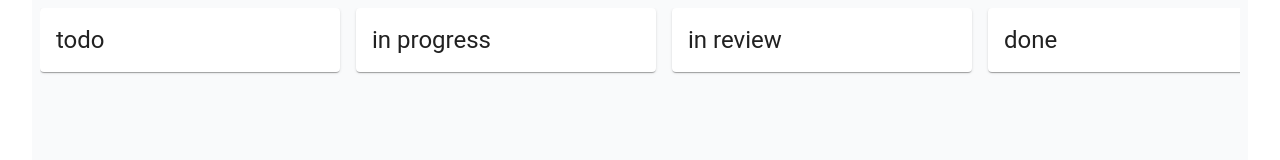
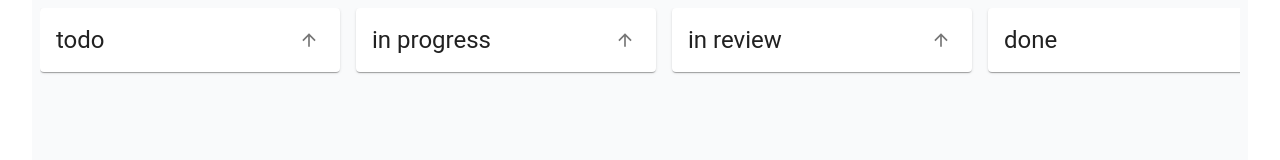
Before and after one commit to PPrasai/kanban-clone, a React (Vite) app: page / in a window 1280 px wide. Shown: the top 160 px of the page. Built offline with nearby package versions, Linux system fonts and the light colour scheme.

Commit message:
(feat) implement sorting

```diff
--- a/src/ui/components/TaskBoard.tsx
+++ b/src/ui/components/TaskBoard.tsx
@@ -14,6 +14,22 @@ const STATUSES: TaskStatus[] = [
 const TaskBoard = () => {
     const [modalOpen, setModalOpen] = useState(false);
     const [selectedTask, setSelectedTask] = useState<Task | null>(null);
+
+    const [sortOrders, setSortOrders] = useState<
+        Record<TaskStatus, 'asc' | 'desc'>
+    >({
+        [TaskStatus.TODO]: 'asc',
+        [TaskStatus.IN_PROGRESS]: 'asc',
+        [TaskStatus.IN_REVIEW]: 'asc',
+        [TaskStatus.DONE]: 'asc',
+    });
+
+    const toggleSortOrder = (status: TaskStatus) => {
+        setSortOrders((prev) => ({
+            ...prev,
+            [status]: prev[status] === 'asc' ? 'desc' : 'asc',
+        }));
+    };
 
     const handleCreateClick = () => {
         setSelectedTask(null);
@@ -32,6 +48,8 @@ const TaskBoard = () => {
                     <TaskColumn
                         key={status}
                         status={status}
+                        sortOrder={sortOrders[status]}
+                        onToggleSort={() => toggleSortOrder(status)}
                         onCardClick={handleCardClick}
                     />
                 ))}
--- a/src/ui/components/TaskColumn.tsx
+++ b/src/ui/components/TaskColumn.tsx
@@ -1,24 +1,59 @@
-import { Card, CardHeader } from '@mui/material';
+import { Card, CardHeader, IconButton, Tooltip } from '@mui/material';
+import { ArrowUpward, ArrowDownward } from '@mui/icons-material';
+
 import { Task, TaskStatus } from '../../domain/Task';
 import { useTaskStore } from '../../service/task/TaskContext';
 import TaskCard from './TaskCard';
 
 interface Props {
     status: TaskStatus;
+    sortOrder: 'asc' | 'desc';
+    onToggleSort: () => void;
     onCardClick: (task: Task) => void;
 }
 
-const TaskColumn = ({ status, onCardClick }: Props) => {
+const TaskColumn = ({
+    status,
+    onCardClick,
+    onToggleSort,
+    sortOrder,
+}: Props) => {
     const { getTasksByStatus, updateTask } = useTaskStore();
 
-    const tasks = getTasksByStatus(status); // React now re-runs this when state updates
+    const tasks = getTasksByStatus(status);
+
+    const sortedTasks = [...tasks].sort((a, b) => {
+        if (a.favorite && !b.favorite) return -1;
+        if (!a.favorite && b.favorite) return 1;
+
+        const comparison = a.title.localeCompare(b.title, undefined, {
+            sensitivity: 'base',
+        });
+
+        return sortOrder === 'asc' ? comparison : -comparison;
+    });
 
     return (
         <div className="min-w-[300px] w-full max-w-sm flex flex-col gap-2">
             <Card className="shadow-md">
-                <CardHeader title={status.replace('_', ' ')} />
+                <CardHeader
+                    title={
+                        <div className="flex items-center justify-between">
+                            <span>{status.replace('_', ' ')}</span>
+                            <Tooltip title="Toggle sort order">
+                                <IconButton size="small" onClick={onToggleSort}>
+                                    {sortOrder === 'asc' ? (
+                                        <ArrowUpward fontSize="small" />
+                                    ) : (
+                                        <ArrowDownward fontSize="small" />
+                                    )}
+                                </IconButton>
+                            </Tooltip>
+                        </div>
+                    }
+                />
             </Card>
-            {tasks.map((task) => (
+            {sortedTasks.map((task) => (
                 <TaskCard
                     key={task.id}
                     task={task}
```
Also changed, not shown: 1 other file (tests, documents, lock files or other folders).
